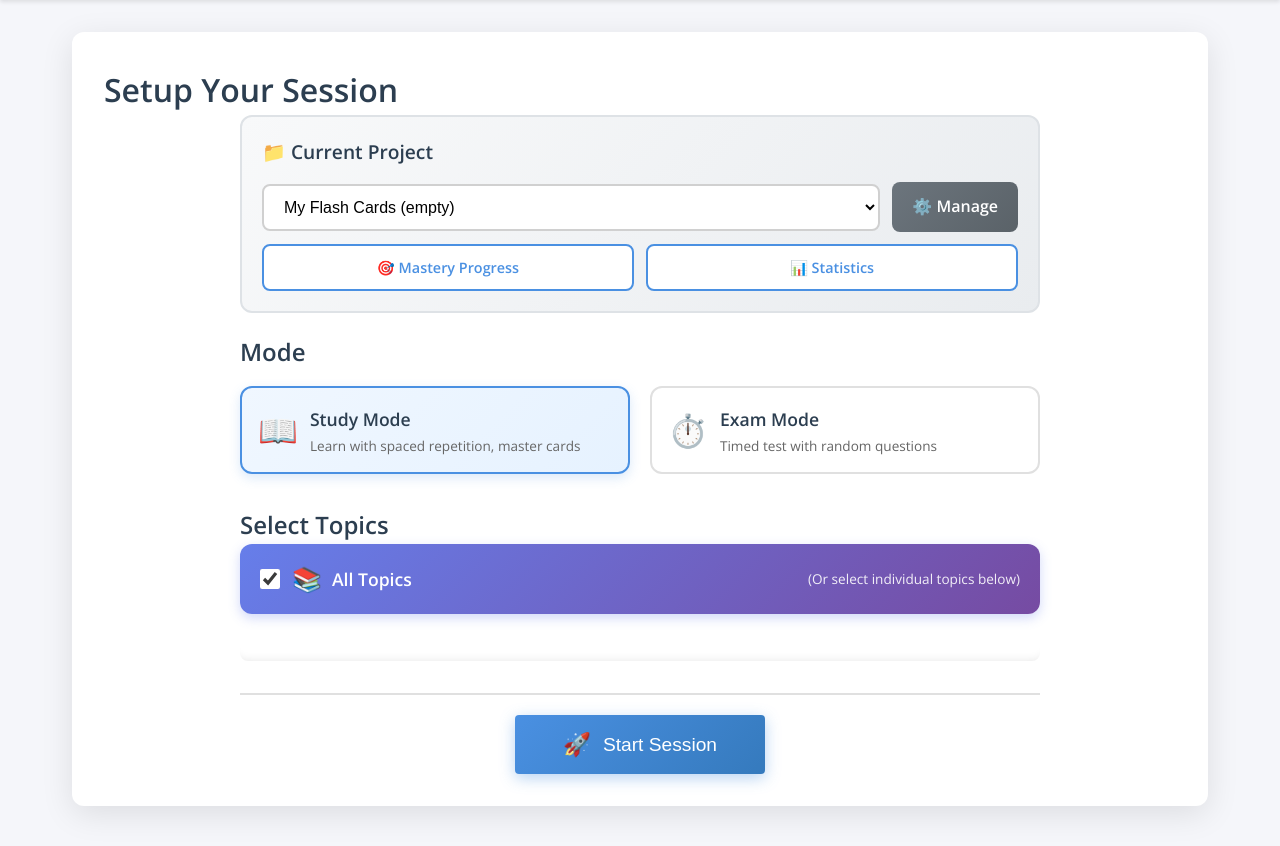
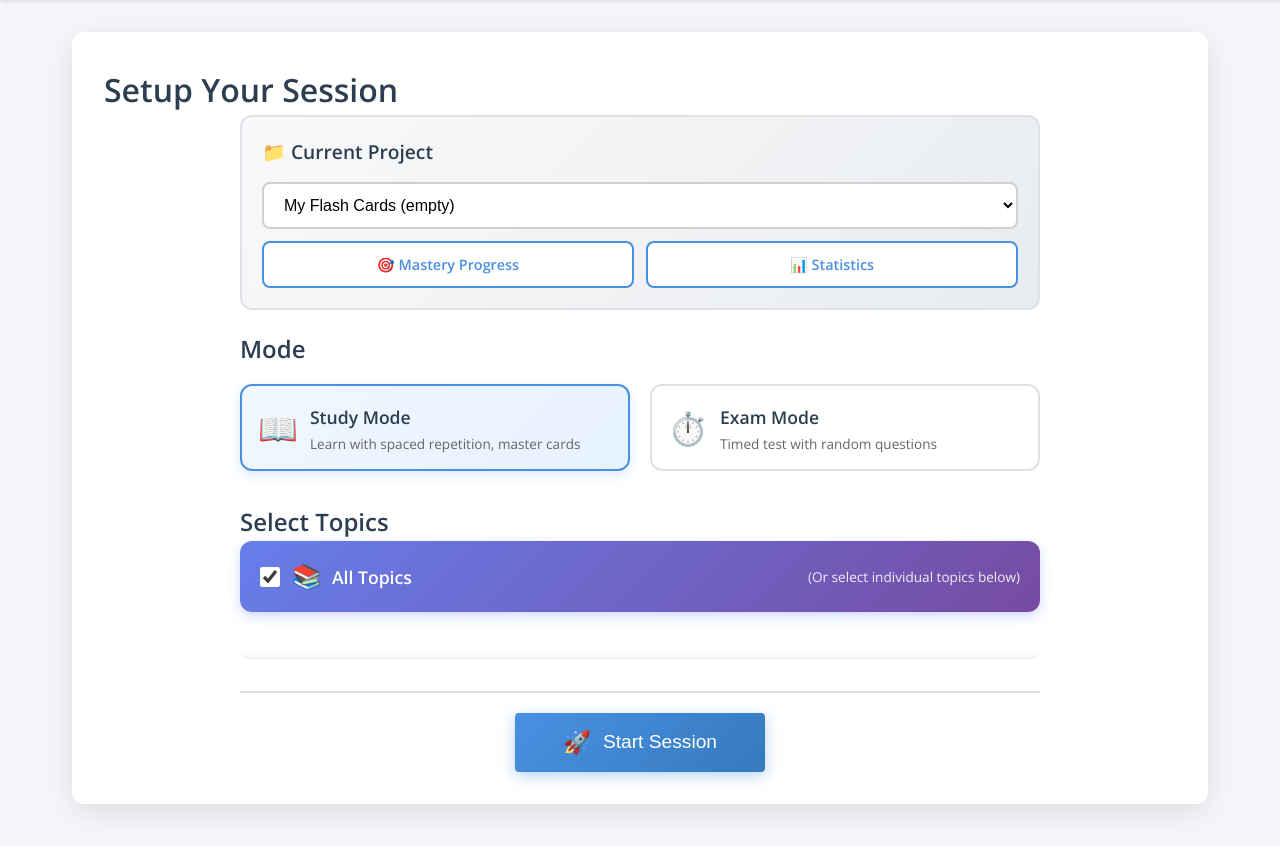
Before and after one commit to dstainton/transcript-flash-cards, a Flask app: page /start in a window 1280 px wide. Shown: the part 78-924 px from the top of the page. Run offline with Flask 3, Linux system fonts and the light colour scheme; some libraries are stand-ins or nearby versions.

Commit message:
[UI] Remove redundant Manage button from project selector
- Removed Manage button next to project dropdown - Projects header button now handles all project management - Simplified project selector layout - Dropdown now full width in its container

```diff
--- a/static/style.css
+++ b/static/style.css
@@ -1052,14 +1052,8 @@ footer {
     font-size: 1.2rem;
 }
 
-.project-selector-container {
-    display: flex;
-    gap: 12px;
-    align-items: center;
-}
-
 .project-dropdown {
-    flex: 1;
+    width: 100%;
     padding: 12px 16px;
     border: 2px solid #d0d0d0;
     border-radius: 8px;
@@ -1077,26 +1071,6 @@ footer {
     outline: none;
     border-color: #4a90e2;
     box-shadow: 0 0 0 3px rgba(74, 144, 226, 0.1);
-}
-
-.btn-manage-projects {
-    padding: 12px 20px;
-    background: linear-gradient(135deg, #6c757d 0%, #5a6268 100%);
-    color: white;
-    text-decoration: none;
-    border-radius: 8px;
-    font-weight: 600;
-    transition: all 0.2s ease;
-    white-space: nowrap;
-    display: inline-flex;
-    align-items: center;
-    gap: 6px;
-}
-
-.btn-manage-projects:hover {
-    background: linear-gradient(135deg, #5a6268 0%, #4e555b 100%);
-    transform: translateY(-1px);
-    box-shadow: 0 4px 8px rgba(108, 117, 125, 0.3);
 }
 
 .project-quick-links {
@@ -1599,16 +1573,6 @@ footer {
         font-size: 1rem;
     }
 
-    .project-selector-container {
-        flex-direction: column;
-        align-items: stretch;
-    }
-
-    .btn-manage-projects {
-        width: 100%;
-        justify-content: center;
-    }
-
     .project-quick-links {
         flex-direction: column;
     }
--- a/templates/start.html
+++ b/templates/start.html
@@ -9,7 +9,6 @@
     <form method="POST" class="setup-form">
         <div class="form-section project-selector-section">
             <h2>📁 Current Project</h2>
-            <div class="project-selector-container">
             <select name="project_id" id="project-selector" class="project-dropdown">
                 {% for proj in available_projects %}
                 <option value="{{ proj.id }}" {% if proj.id == current_project.id %}selected{% endif %}>
@@ -22,10 +21,6 @@
                 </option>
                 {% endfor %}
             </select>
-                <a href="{{ url_for('manage_projects') }}" class="btn-manage-projects" title="Manage your projects">
-                    ⚙️ Manage
-                </a>
-            </div>
             <div class="project-quick-links">
                 <a href="{{ url_for('mastery') }}" class="project-link">
                     🎯 Mastery Progress
```
Lines whose indentation alone changed are shown as unchanged.
